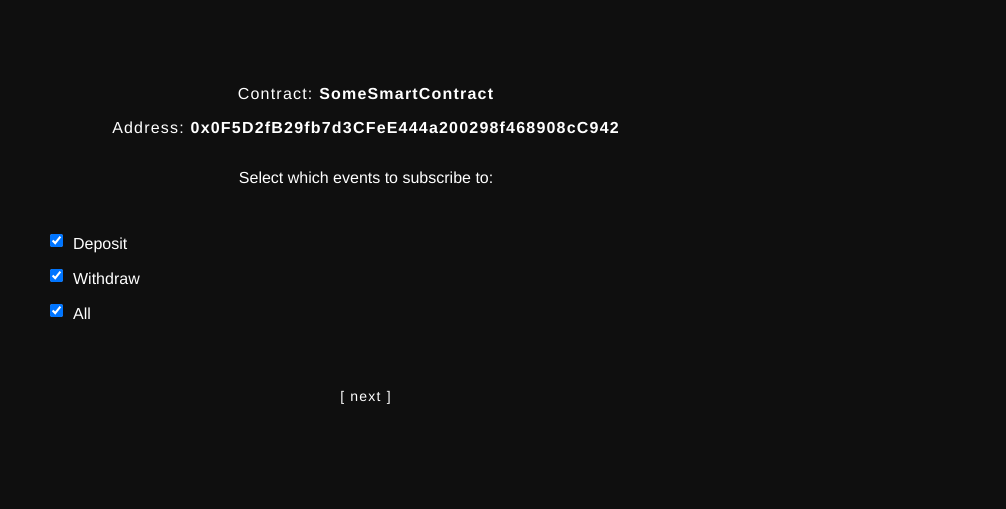
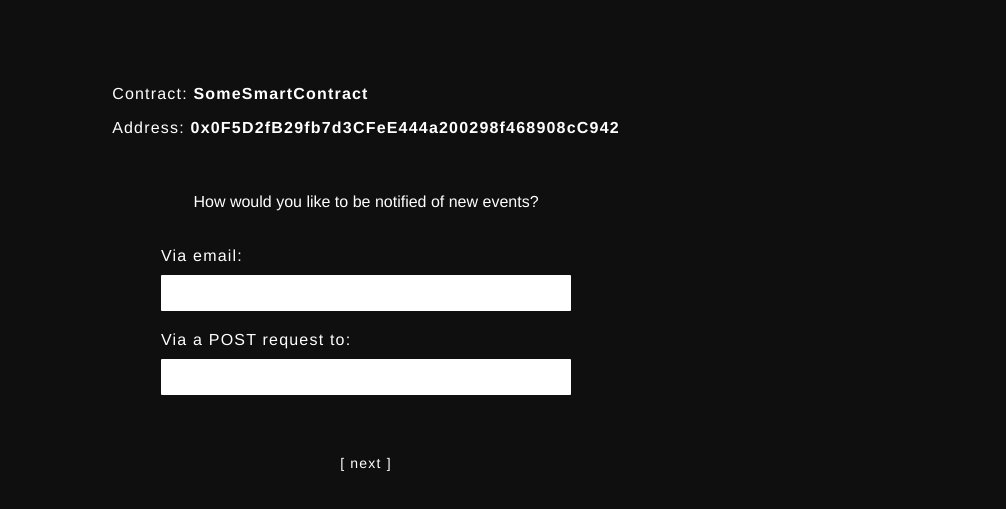
Before and after one commit to decentraland/ethalarm, a React app: page / in a window 1280 px wide. Shown: the part 189-698 px from the top of the page, without its empty margins (274-1280 px from the left). Built offline with nearby package versions, Linux system fonts and the light colour scheme; some packages are replaced by stand-ins of ours.

Commit message:
How to notify

```diff
--- a/webapp/components/largeInput.js
+++ b/webapp/components/largeInput.js
@@ -1,6 +1,6 @@
 import React from 'react'
 
-export default class SelectContract extends React.Component {
+export default class LargeInput extends React.Component {
   render() {
     return (<div className='large-input'>
       <input />
--- /dev/null
+++ b/webapp/components/queryWithLargeInput.js
@@ -0,0 +1,17 @@
+import React from 'react'
+
+import LargeInput from '~/components/largeInput'
+
+export default class QueryWithLargeInput extends React.Component {
+  value() {
+    return this.refs['input']
+  }
+  render() {
+    return (<div className={this.props.className + ' queryLarge'}>
+      <div className='explain'>
+        {this.props.children}
+      </div>
+      <LargeInput ref='input' />
+    </div>)
+  }
+}
--- /dev/null
+++ b/webapp/components/selectedContract.js
@@ -0,0 +1,10 @@
+import React from 'react'
+
+function SelectedContract({ address, abi }) {
+  return (<div className='explain selectedContract'>
+    <p>Contract: <strong>SomeSmartContract</strong></p>
+    <p>Address: <strong>0x0F5D2fB29fb7d3CFeE444a200298f468908cC942</strong></p>
+  </div>)
+}
+
+export default SelectedContract
--- a/webapp/containers/app.js
+++ b/webapp/containers/app.js
@@ -4,11 +4,12 @@ import SelectContract from './steps/selectContract'
 import LookingUp from './steps/lookingUp'
 import InsertABI from './steps/insertABI'
 import SelectEvents from './steps/selectEvents'
+import HowNotify from './steps/howNotify'
 
 export default class App extends React.Component {
   render() {
     return (<div className='app-container'>
-      <SelectEvents />
+      <HowNotify />
     </div>)
   }
 }
--- /dev/null
+++ b/webapp/containers/steps/howNotify.js
@@ -0,0 +1,22 @@
+import React from 'react'
+
+import NextButton from '~/components/nextButton'
+import LargeInput from '~/components/largeInput'
+import SelectedContract from '~/components/selectedContract'
+import QueryWithLargeInput from '~/components/queryWithLargeInput'
+
+export default class HowNotify extends React.Component {
+  render() {
+    return (<div className='hownotify step'>
+      <SelectedContract address={''} abi={''} />
+      <p className='how'>How would you like to be notified of new events?</p>
+      <QueryWithLargeInput ref='email'>
+        Via email:
+      </QueryWithLargeInput>
+      <QueryWithLargeInput ref='webhook'>
+        Via a POST request to:
+      </QueryWithLargeInput>
+      <NextButton />
+    </div>)
+  }
+}
--- a/webapp/containers/steps/selectContract.js
+++ b/webapp/containers/steps/selectContract.js
@@ -1,15 +1,14 @@
 import React from 'react'
 
-import LargeInput from '~/components/largeInput'
 import NextButton from '~/components/nextButton'
+import QueryWithLargeInput from '~/components/queryWithLargeInput'
 
 export default class SelectContract extends React.Component {
   render() {
     return (<div className='select-address step'>
-      <div className='explain'>
+      <QueryWithLargeInput>
         To start, please enter the contract's address:
-      </div>
-      <LargeInput name='address' />
+      </QueryWithLargeInput>
       <NextButton />
     </div>)
   }
--- a/webapp/containers/steps/selectEvents.js
+++ b/webapp/containers/steps/selectEvents.js
@@ -2,14 +2,12 @@ import React from 'react'
 
 import NextButton from '~/components/nextButton'
 import EventSelector from '~/components/eventSelector'
+import SelectedContract from '~/components/selectedContract'
 
 export default class SelectEvents extends React.Component {
   render() {
     return (<div className='selectevents step'>
-      <div className='explain'>
-        <p>Contract: <strong>SomeSmartContract</strong></p>
-        <p>Address: <strong>0x0F5D2fB29fb7d3CFeE444a200298f468908cC942</strong></p>
-      </div>
+      <SelectedContract address={''} abi={''} />
       <p>Select which events to subscribe to:</p>
       <EventSelector options={[{
         name: 'Deposit',
--- a/webapp/style/_components.scss
+++ b/webapp/style/_components.scss
@@ -114,3 +114,10 @@ button.next {
         -webkit-transform:scale(1);
     }
 }
+
+.queryLarge {
+  .explain {
+    margin-bottom: 10px;
+    margin-top: 20px;
+  }
+}
--- a/webapp/style/main.scss
+++ b/webapp/style/main.scss
@@ -57,3 +57,15 @@
     }
   }
 }
+
+.hownotify {
+  .selectedContract {
+    margin-top: 0px;
+  }
+  .how {
+    margin-top: 40px;
+  }
+  button {
+    margin-top: 40px;
+  }
+}
```
